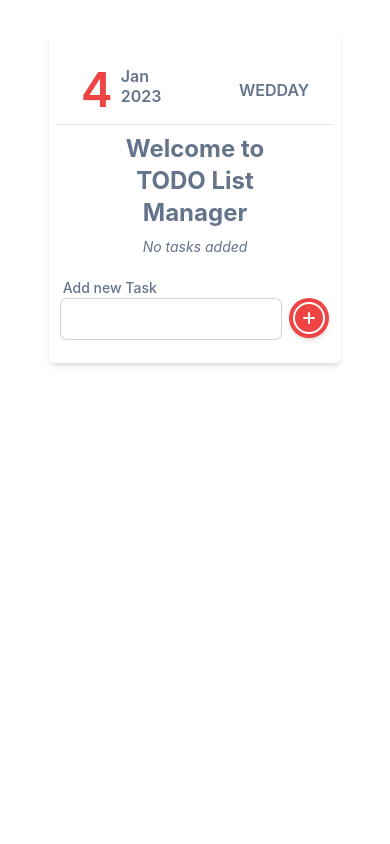
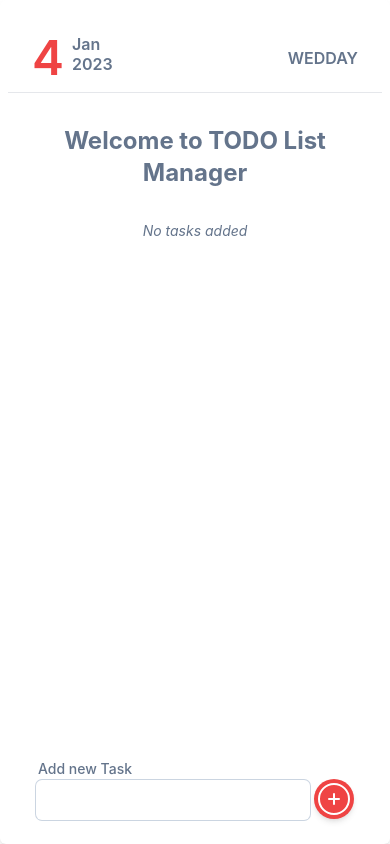
Before and after one commit to SarangKumar/TODO, a React (Vite) app: page / in a window 390 px wide. Built offline with nearby package versions, Linux system fonts and the light colour scheme.

Commit message:
made the website responsive

```diff
--- a/package.json
+++ b/package.json
@@ -23,7 +23,6 @@
     "eslint-plugin-react": "^7.32.2",
     "eslint-plugin-react-hooks": "^4.6.0",
     "eslint-plugin-react-refresh": "^0.3.4",
-    "gh-pages": "^5.0.0",
     "postcss": "^8.4.24",
     "tailwindcss": "^3.3.2",
     "vite": "^4.3.2"
--- a/src/App.jsx
+++ b/src/App.jsx
@@ -94,7 +94,9 @@ function App() {
 
 	return (
 		<>
-			<main className='w-3/4 bg-white text-slate-500 rounded-md px-2 py-6 shadow-md mx-auto my-8'>
+			<main className='w-full md:w-3/4 bg-white text-slate-500 rounded-md px-2 py-6 shadow-md mx-auto flex justify-between flex-col h-[100dvh]'>
+			<div>
+
 				<div className='flex justify-between px-6 border-b-[0.5px]'>
 					<div className="grid grid-rows-2 grid-flow-col gap-1 font-semibold">
 						<div className='row-span-2 text-red-500 text-5xl flex items-center'>
@@ -112,7 +114,7 @@ function App() {
 					</div>
 				</div>
 
-				<h1 className='md:text-left md:my-5 text-center mx-8 my-2 text-2xl font-bold text-slate-500'>
+				<h1 className='md:text-left md:my-5 my-8 text-center mx-8 text-2xl font-bold text-slate-500'>
 					Welcome to TODO List Manager
 				</h1>
 
@@ -125,14 +127,16 @@ function App() {
 							</Item>
 						))}
 				</ul>
+			</div>
 
-				<div className='flex justify-center items-center sm:gap-x-2 md:gap-x-4 mt-5 px-5 mx-2 md:mx-0 md:px-8'>
+
+				<div className='flex justify-center items-center sm:gap-x-4 md:gap-x-4 mt-5 px-5 mx-2 md:mx-0 md:px-8'>
 					<label htmlFor="" className='flex flex-col w-full'>
 						<span className='text-sm font-medium my-px mx-[2px]'>Add new Task</span>
 						<input onChange={e => { setNewTask(e.target.value) }} type="text" className="bg-white text-slate-700 ring-1 rounded-md ring-slate-300 px-3 py-2 active:border-none focus:outline-none focus:border-red-500 focus:ring-1 focus:ring-red-500" />
 					</label>
 
-					<button className='ml-2 -mb-5 w-10 h-10 bg-red-500 text-white flex justify-center items-center rounded-full shadow-md ' onClick={() => addTasks(newTask)}>
+					<button className='ml-1 -mb-5 w-10 h-10 bg-red-500 text-white flex justify-center items-center rounded-full shadow-md ' onClick={() => addTasks(newTask)}>
 						<svg xmlns="http://www.w3.org/2000/svg" fill="none" viewBox="0 0 24 24" strokeWidth="1.2" stroke="currentColor" className="w-12 h-12">
 							<path strokeLinecap="round" strokeLinejoin="round" d="M12 9v6m3-3H9m12 0a9 9 0 11-18 0 9 9 0 0118 0z" />
 						</svg>
```
Also changed, not shown: 1 other file (tests, documents, lock files or other folders).
